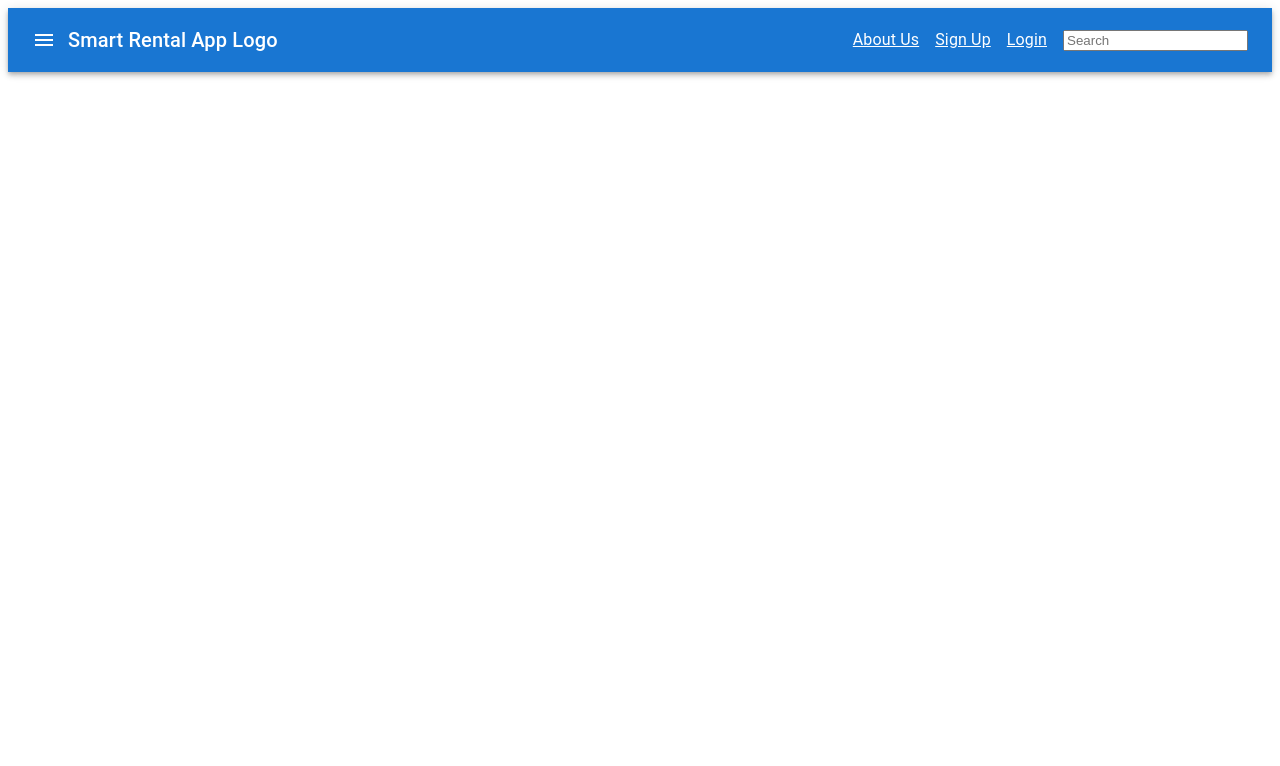
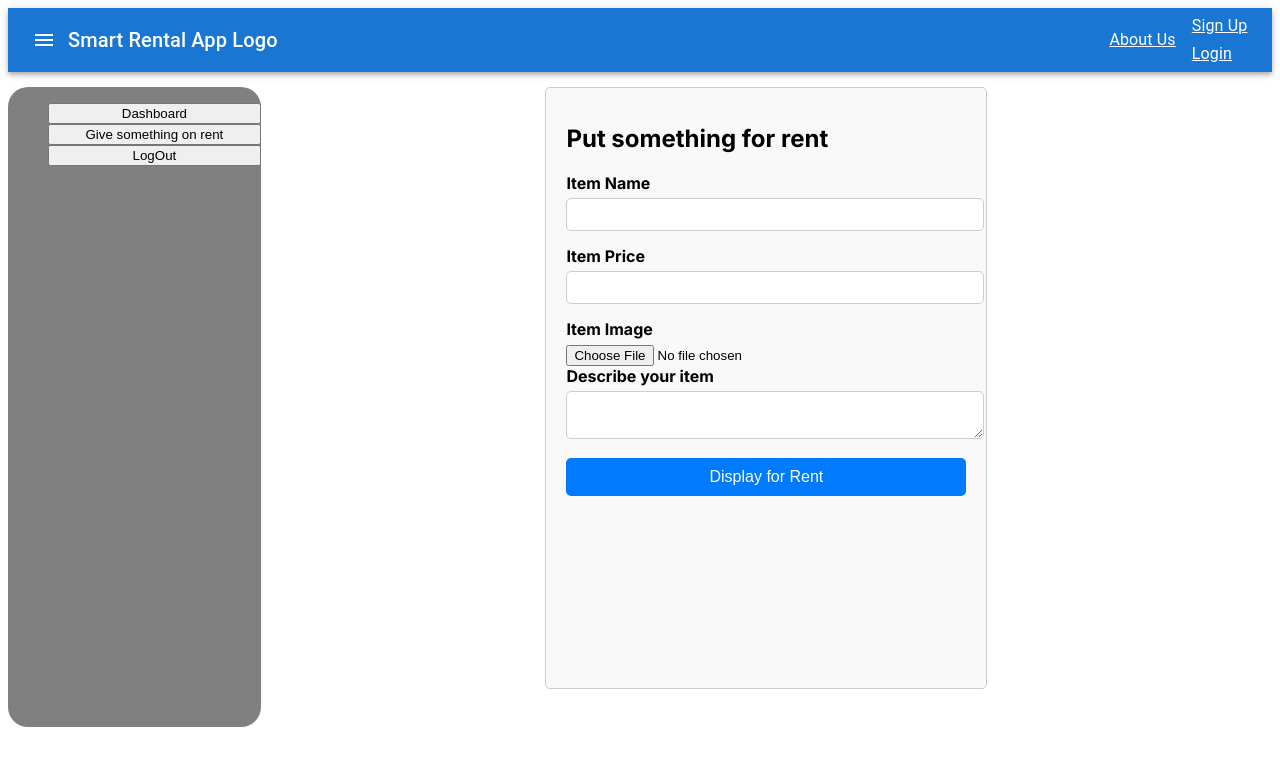
Before and after one commit to Heisenberg1607/SMART-RENTAL-APP, a Next.js app: page /Owner in a window 1280 px wide. Shown: the top 766 px of the page. Built offline with nearby package versions, Linux system fonts and the light colour scheme; no server answers.

Commit message:
owner page form added

```diff
--- a/src/app/Context/AuthContext.jsx
+++ b/src/app/Context/AuthContext.jsx
@@ -7,15 +7,13 @@ import {
   getAuth,
   GoogleAuthProvider,
   onAuthStateChanged,
-
+  signOut,
 } from "firebase/auth";
 import { collection, addDoc, doc, setDoc, getDoc } from "firebase/firestore";
 import { db } from "../firebase.js";
 import { useRouter } from "next/navigation";
 
 const AuthContext = createContext();
-
-
 
 export const AuthContextProvider = ({ children }) => {
   const router = useRouter();
@@ -24,10 +22,7 @@ export const AuthContextProvider = ({ children }) => {
   const [email, setEmail] = useState("");
   let loggedUser = { name: "", email: "", password: "", type: "" };
 
-
-
-
-  async function addDataToFireStore(name, email, type,password) {
+  async function addDataToFireStore(name, email, type, password) {
     console.log("email is this in AuthCon", email);
 
     try {
@@ -73,15 +68,19 @@ export const AuthContextProvider = ({ children }) => {
 
     signInWithEmailAndPassword(authInstance, email, password)
       .then(async (userCredential) => {
-
         const user = userCredential.user;
-        console.log("Signed In" , user);
-        alert("Welcome " + user.email)
+        console.log("Signed In", user);
+        alert("Welcome " + user.email);
         const docRef = doc(db, "users", email);
         const docSnap = await getDoc(docRef);
         const docData = docSnap.data();
         console.log(docData.name);
-        loggedUser = { name: docData.name, email: docData.email, password: docData.password, type: docData.type };
+        loggedUser = {
+          name: docData.name,
+          email: docData.email,
+          password: docData.password,
+          type: docData.type,
+        };
         console.log("logged in user: ", loggedUser);
         // setLoggedUser(loggedUser => ({  newData }));
         // console.log("logged in user: ", loggedUser);
@@ -89,16 +88,16 @@ export const AuthContextProvider = ({ children }) => {
         if (loggedUser.type == "Owner") {
           sessionStorage.setItem("email", loggedUser.email);
           sessionStorage.setItem("type", loggedUser.type);
+          location.reload();
           router.push("/Owner");
         } else {
           sessionStorage.setItem("email", loggedUser.email);
           sessionStorage.setItem("email", loggedUser.type);
           router.push("/Borrower");
         }
-
       })
       .catch((error) => {
-        alert("Wrong Credential")
+        alert("Wrong Credential");
         const errorCode = error.code;
         const errorMessage = error.message;
         console.log(errorMessage);
@@ -108,12 +107,31 @@ export const AuthContextProvider = ({ children }) => {
   const logOut = () => {
     signOut(auth)
       .then(() => {
-        // Sign-out successful.
+        sessionStorage.removeItem("email");
+        sessionStorage.removeItem("type");
       })
       .catch((error) => {
         // An error happened.
       });
   };
+
+  async function storeItemData(itemName, itemPrice, itemDescribe, email) {
+
+    try {
+      const docRef = await setDoc(doc(collection(db, `products/${email}/all_products`), itemName), {
+        itemPrice: itemPrice,
+        itemName: itemName,
+        itemDescribe: itemDescribe,
+        email: email,
+      });
+      alert("Product added!");
+      console.log("Document written with ID: ", docRef.id);
+      return true;
+    } catch (error) {
+      console.log(error);
+      return false;
+    }
+  }
 
   useEffect(() => {
     const unsubscribe = onAuthStateChanged(auth, (currentUser) => {
@@ -132,7 +150,7 @@ export const AuthContextProvider = ({ children }) => {
         createUser,
         errorMessage,
         addDataToFireStore,
-
+        storeItemData,
       }}
     >
       {children}
--- /dev/null
+++ b/src/app/Owner/page.css
@@ -0,0 +1,69 @@
+.owner-page{
+    display: flex;
+    margin-top: 15px;
+
+}
+.left-nav-items{
+    display: flex;
+    flex-direction: column;
+    align-items: space-around;
+
+}
+.left-navigation{
+    width: 20%;
+    background-color: gray;
+    height:80vh;
+    border-radius: 20px;
+}
+
+.rent-item-form {
+  width: 400px;
+  margin: 0 auto;
+  padding: 20px;
+  border: 1px solid #ccc;
+  border-radius: 5px;
+  background-color: #f9f9f9;
+  height:70vh;
+
+}
+
+.rent-item-form h1 {
+  font-size: 24px;
+  margin-bottom: 20px;
+}
+
+.rent-item-form label {
+  display: block;
+  margin-bottom: 5px;
+  font-weight: bold;
+}
+
+.rent-item-form input[type="text"],
+.rent-item-form textarea {
+  width: 100%;
+  padding: 8px;
+  margin-bottom: 15px;
+  border: 1px solid #ccc;
+  border-radius: 5px;
+}
+
+.rent-item-form textarea {
+  resize: vertical; /* Allow vertical resizing */
+}
+
+.rent-item-form button[type="submit"] {
+  display: block;
+  width: 100%;
+  padding: 10px;
+  border: none;
+  border-radius: 5px;
+  background-color: #007bff;
+  color: #fff;
+  font-size: 16px;
+  cursor: pointer;
+  transition: background-color 0.3s;
+}
+
+.rent-item-form button[type="submit"]:hover {
+  background-color: #0056b3;
+}
--- a/src/app/Owner/page.jsx
+++ b/src/app/Owner/page.jsx
@@ -1,16 +1,93 @@
 "use client";
 
-import React from "react";
+import React, { useEffect, useState } from "react";
 import { UserAuth } from "../Context/AuthContext";
+import "./page.css";
 
 const page = () => {
-  const { loggedUser } = UserAuth();
 
-  console.log("from owner page: ",loggedUser);
+  const { loggedUser, logOut, storeItemData } = UserAuth();
+  const [itemName, setItemName] = useState();
+  const [itemPrice, setItemPrice] = useState();
+  const [itemDescribe, setItemDescribe] = useState();
+
+  const handleSubmit = (e) => {
+
+    e.preventDefault();
+
+    const email = sessionStorage.getItem("email");
+    console.log(email);
+
+    const dataStore = storeItemData(itemName, itemPrice, itemDescribe, email);
+
+    if (dataStore) {
+      console.log("done!");
+    } else {
+      console.log("not done!");
+    }
+  }
+
+  // console.log("from owner page: ", loggedUser);
   return (
     <>
-      <div>
+      <div className="owner-page">
+        <div className="left-navigation">
+          <ul className="left-nav-items">
+            <button>Dashboard</button>
+            <button>Give something on rent</button>
+            <button
+              onClick={() => {
+                logOut();
+              }}
+            >
+              LogOut
+            </button>
+          </ul>
+        </div>
+        <div className="rent-item-form">
+          <h1>Put something for rent</h1>
+          <form onSubmit={handleSubmit}>
+            <label htmlFor="item-name">Item Name</label>
+            <input
+              type="text"
+              name=""
+              id="item-name"
+              value={itemName}
+              onChange={(e) => {
+                setItemName(e.target.value);
+              }}
+            />
 
+            <label htmlFor="item-price">Item Price</label>
+            <input
+              type="text"
+              name=""
+              id="item-price"
+              value={itemPrice}
+              onChange={(e) => {
+                setItemPrice(e.target.value);
+              }}
+            />
+
+            <label htmlFor="item-image">Item Image</label>
+            <input type="file" name="" id="item-image" />
+
+            <label htmlFor="item-description">Describe your item</label>
+            <textarea
+              type="text"
+              name=""
+              id="item-description"
+              value={itemDescribe}
+              onChange={(e) => {
+                setItemDescribe(e.target.value);
+              }}
+            />
+
+            {/* <h1>{itemName}</h1> */}
+
+            <button type="submit">Display for Rent</button>
+          </form>
+        </div>
       </div>
     </>
   );
--- a/src/app/components/Navbar.jsx
+++ b/src/app/components/Navbar.jsx
@@ -10,10 +10,12 @@ import {
   useTheme,
 } from "@mui/material";
 import MenuIcon from "@mui/icons-material/Menu";
+import {UserAuth} from "../Context/AuthContext"
 
 const Navbar = () => {
   const theme = useTheme();
   const isMobile = useMediaQuery(theme.breakpoints.down("sm"));
+  const { logOut } = UserAuth();
 
   return (
     <AppBar position="static" color="primary">
@@ -35,6 +37,15 @@ const Navbar = () => {
               About Us
             </Typography>
           </Link>
+
+          {sessionStorage.getItem("email") ? (
+            <Link href="SignUp" color="inherit">
+              <Typography variant="subtitle1" sx={{ ml: 2 }} onClick = {()=>{logOut()}}>
+                Hello, {sessionStorage.getItem("email")}
+              </Typography>
+            </Link>
+          ) : (
+            <div>
               <Link href="SignUp" color="inherit">
                 <Typography variant="subtitle1" sx={{ ml: 2 }}>
                   Sign Up
@@ -45,9 +56,10 @@ const Navbar = () => {
                   Login
                 </Typography>
               </Link>
-          <div>
-            <input type="text" placeholder="Search" />
             </div>
+          )}
+
+
         </Toolbar>
       </Container>
     </AppBar>
--- a/src/app/firebase.js
+++ b/src/app/firebase.js
@@ -2,7 +2,9 @@ import { initializeApp } from "firebase/app";
 
 import { getAuth } from "firebase/auth";
 import { getFirestore } from "firebase/firestore";
-import { isSupported, initializeAnalytics,getAnalytics } from "firebase/analytics";
+import { isSupported, initializeAnalytics, getAnalytics } from "firebase/analytics";
+import { getStorage } from "firebase/storage";
+
 
 const firebaseConfig = {
   apiKey: "AIzaSyB6nEX94HF-dz1I-eIHdzcEMBFUh2jRvLI",
@@ -36,3 +38,5 @@ const analytics = getAnalytics(app);
 export const auth = getAuth(app);
 
 export const db = getFirestore(app);
+
+export const storage = getStorage(app, "gs://my-custom-bucket");
```
Lines whose indentation alone changed are shown as unchanged.
